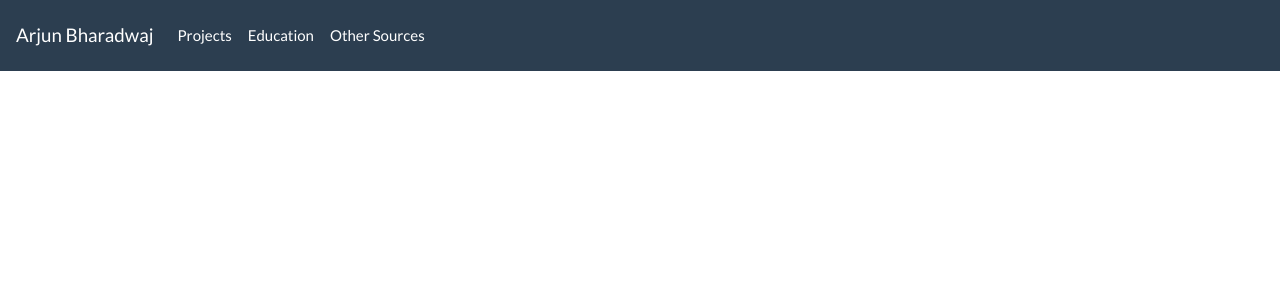
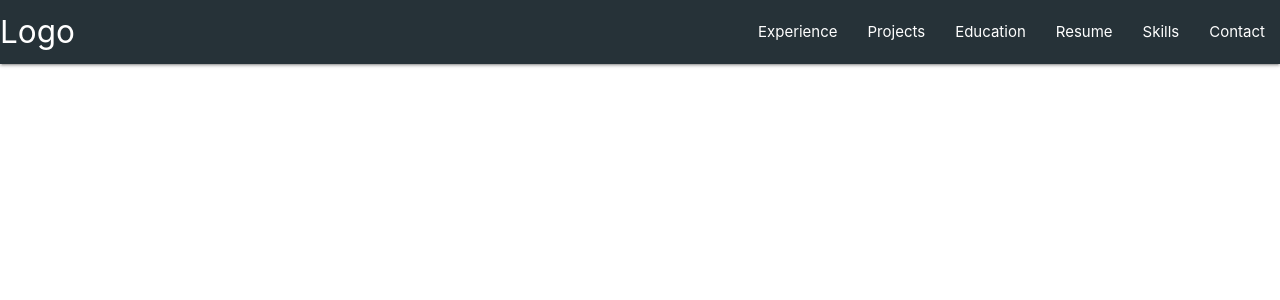
Before and after one commit to prudentprogrammer/My-Personal-Website, a Flask app: page / in a window 1280 px wide. Shown: the top 300 px of the page. Run offline with Flask 2, Linux system fonts and the light colour scheme; some libraries are stand-ins or nearby versions.

Commit message:
Adding html pages

```diff
--- a/templates/index_page.html
+++ b/templates/index_page.html
@@ -1 +1,6 @@
 {% extends "menu_bar.html" %}
+<!--{% block content %}-->
+    <!--<div class="jumbotron">-->
+      <!--<img src="{{ url_for('static', filename='cup_of_coffee.jpg') }}" alt="laptop_image"/>-->
+    <!--</div>-->
+<!--{% endblock %}-->
--- a/templates/menu_bar.html
+++ b/templates/menu_bar.html
@@ -1,31 +1,100 @@
- <head>
+<!DOCTYPE html>
+<html lang="en">
+  <head>
     <meta charset="UTF-8">
+    <meta name="description" content="Arjun Bharadwaj's Webpage">
+    <meta name="keywords" content="Arjun, Bharadwaj,prudentprogrammer">
+    <meta name="author" content="Arjun Bharadwaj">
     <title>Arjun's Personal Website</title>
-    <link rel="stylesheet" href="https://bootswatch.com/4/flatly/bootstrap.min.css" integrity="sha384-Gn5384xqQ1aoWXA+058RXPxPg6fy4IWvTNh0E263XmFcJlSAwiGgFAW/dAiS6JXm" crossorigin="anonymous">
-    <script src="https://maxcdn.bootstrapcdn.com/bootstrap/4.0.0/js/bootstrap.min.js" integrity="sha384-JZR6Spejh4U02d8jOt6vLEHfe/JQGiRRSQQxSfFWpi1MquVdAyjUar5+76PVCmYl" crossorigin="anonymous"></script>
+    <!--<link rel="stylesheet" href={{ url_for('static', filename='bootstrap.min.css') }} crossorigin="anonymous">-->
+    <!--<script src="https://maxcdn.bootstrapcdn.com/bootstrap/4.0.0/js/bootstrap.min.js" crossorigin="anonymous"></script>-->
+
+    <!-- Compiled and minified CSS -->
+    <link rel="stylesheet" href="https://cdnjs.cloudflare.com/ajax/libs/materialize/1.0.0-beta/css/materialize.min.css">
+    <!-- Compiled and minified JavaScript -->
+    <script src="https://cdnjs.cloudflare.com/ajax/libs/materialize/1.0.0-beta/js/materialize.min.js"></script>
+
+    <!-- Personalize the web page -->
+    <!--<link rel="stylesheet" href="css/index.css">-->
+    <link href="https://fonts.googleapis.com/icon?family=Material+Icons" rel="stylesheet">
+    <!--Let browser know website is optimized for mobile-->
+    <meta name="viewport" content="width=device-width, initial-scale=1.0"/>
+
   </head>
 
- <nav class="navbar navbar-expand-lg navbar-dark bg-primary">
-    <a class="navbar-brand" href="#">Arjun Bharadwaj</a>
-    <button class="navbar-toggler" type="button" data-toggle="collapse" data-target="#navbarColor01" aria-controls="navbarColor01" aria-expanded="false" aria-label="Toggle navigation">
-      <span class="navbar-toggler-icon"></span>
-    </button>
+  <body>
+    <!--<div class="container">-->
+      <!--<div class="row">-->
+      <!--<nav class="navbar navbar-expand-lg navbar-dark bg-primary">-->
+        <!--<a class="navbar-brand" href="#">Arjun Bharadwaj</a>-->
+        <!--<button class="navbar-toggler" type="button" data-toggle="collapse" data-target="#navbarColor01" aria-controls="navbarColor01" aria-expanded="false" aria-label="Toggle navigation">-->
+          <!--<span class="navbar-toggler-icon"></span>-->
+        <!--</button>-->
 
-    <div class="collapse navbar-collapse" id="navbarColor01">
-      <ul class="navbar-nav mr-auto">
-        <li class="nav-item">
-          <a class="nav-link" href="#">Projects</a>
-        </li>
-        <li class="nav-item">
-          <a class="nav-link" href="#">Education</a>
-        </li>
-        <li class="nav-item">
-          <a class="nav-link" href="#">Other Sources</a>
-        </li>
+        <!--<div class="collapse navbar-collapse" id="navbarColor01">-->
+          <!--<ul class="navbar-nav mr-auto">-->
+            <!--<li class="nav-item">-->
+              <!--<a class="nav-link" href="#">Projects</a>-->
+            <!--</li>-->
+            <!--<li class="nav-item">-->
+              <!--<a class="nav-link" href="#">Education</a>-->
+            <!--</li>-->
+            <!--<li class="nav-item">-->
+              <!--<a class="nav-link" href="#">Other Sources</a>-->
+            <!--</li>-->
+          <!--</ul>-->
+        <!--</div>-->
+      <!--</nav>-->
+      <!--{% block content %}-->
+      <!--{% endblock %}-->
+      <!--</div>-->
+    <!--</div>-->
+
+    <!-- Navigation Bar -->
+    <!--<nav>-->
+      <!--<div class="nav-wrapper blue-grey darken-4">-->
+        <!--<a href="index.html" class="left hide-on-med-and-down" id="mainLink">Home</a>-->
+        <!--<ul id="nav-mobile" class="right hide-on-med-and-down">-->
+          <!--<li><a href="experience.html" class="white-text">Experience</a></li>-->
+          <!--<li><a href="projects.html" class="white-text">Projects</a></li>-->
+          <!--<li><a href="education.html" class="white-text">Education</a></li>-->
+          <!--<li><a href="resume.pdf" class="white-text">Resume</a></li>-->
+          <!--&lt;!&ndash; Dropdown Trigger &ndash;&gt;-->
+          <!--<li><a class="dropdown-button" href="#!" data-activates="dropdown1">Miscellenous<i class="tiny material-icons right">arrow_drop_down</i></a></li>-->
+          <!--<li><a href="life.html" class="white-text">Personal Life</a></li>-->
+        <!--</ul>-->
+
+        <!-- For the mobile menu -->
+        <!--<ul id="slide-out" class="side-nav blue-grey darken-4">-->
+          <!--<li><a href="index.html" class="white-text">Home Page</a></li>-->
+          <!--<li><a href="experience.html" class="white-text">Experience</a></li>-->
+          <!--<li><a href="projects.html" class="white-text">Projects</a></li>-->
+          <!--<li><a href="education.html" class="white-text">Education</a></li>-->
+          <!--<li><a href="resume.pdf" class="white-text">Resume</a></li>-->
+          <!--<li><a href="skills.html" class="white-text">Skills</a></li>-->
+          <!--<li><a href="teaching.html" class="white-text">Teaching</a></li>-->
+          <!--<li><a href="life.html" class="white-text">Personal Life</a></li>-->
+        <!--</ul>-->
+        <!--<a href="#" data-activates="slide-out" class="button-collapse"><i class="mdi-navigation-menu"></i></a>-->
+      <!--</div>-->
+    <!--</nav>-->
+
+    <nav>
+    <div class="nav-wrapper blue-grey darken-4">
+      <a href="#!" class="brand-logo">Logo</a>
+      <a href="#" data-target="mobile-demo" class="sidenav-trigger"><i class="material-icons">menu</i></a>
+      <ul class="right hide-on-med-and-down">
+        {% for tab in ['Experience', 'Projects', 'Education', 'Resume', 'Skills', 'Contact'] %}
+          <li><a href={{ tab + '.html'}}>{{tab}}</a></li>
+        {% endfor %}
       </ul>
-      <!--<form class="form-inline my-2 my-lg-0">-->
-        <!--<input class="form-control mr-sm-2" type="text" placeholder="Search">-->
-        <!--<button class="btn btn-secondary my-2 my-sm-0" type="submit">Search</button>-->
-      <!--</form>-->
     </div>
   </nav>
+
+  <ul class="sidenav" id="mobile-demo">
+    {% for tab in ['Experience', 'Projects', 'Education', 'Resume', 'Skills', 'Contact'] %}
+      <li><a href={{ tab + '.html'}}>{{tab}}</a></li>
+    {% endfor %}
+  </ul>
+  </body>
+</html>
```
